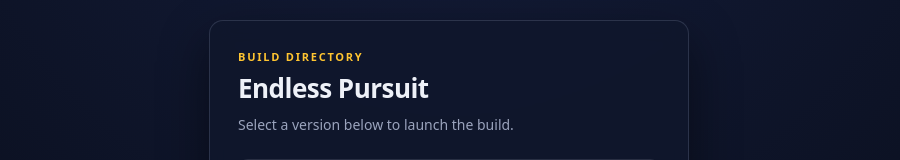
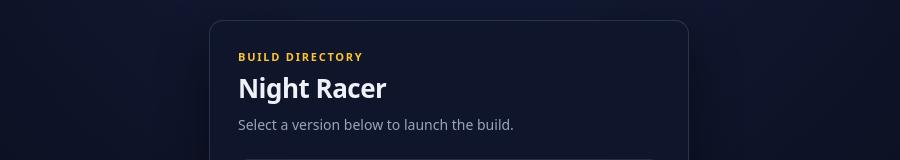
Before and after one commit to OathRuneStudios/racer, a plain HTML site: page index.html in a window 1280 px wide. Shown: the part 270-430 px from the top of the page, without its empty margins (191-1091 px from the left). Drawn offline with Linux system fonts and the light colour scheme.

Commit message:
Change title and header from 'Endless Pursuit' to 'Night Racer'

```diff
--- a/index.html
+++ b/index.html
@@ -3,7 +3,7 @@
 <head>
   <meta charset="utf-8">
   <meta name="viewport" content="width=device-width, initial-scale=1">
-  <title>Endless Pursuit — Versions</title>
+  <title>Night Racer — Versions</title>
   <style>
     :root {
       color-scheme: dark;
@@ -121,7 +121,7 @@
 <body>
   <main>
     <div class="eyebrow">Build Directory</div>
-    <h1>Endless Pursuit</h1>
+    <h1>Night Racer</h1>
     <p>Select a version below to launch the build.</p>
 
     <ul class="version-list">
```
